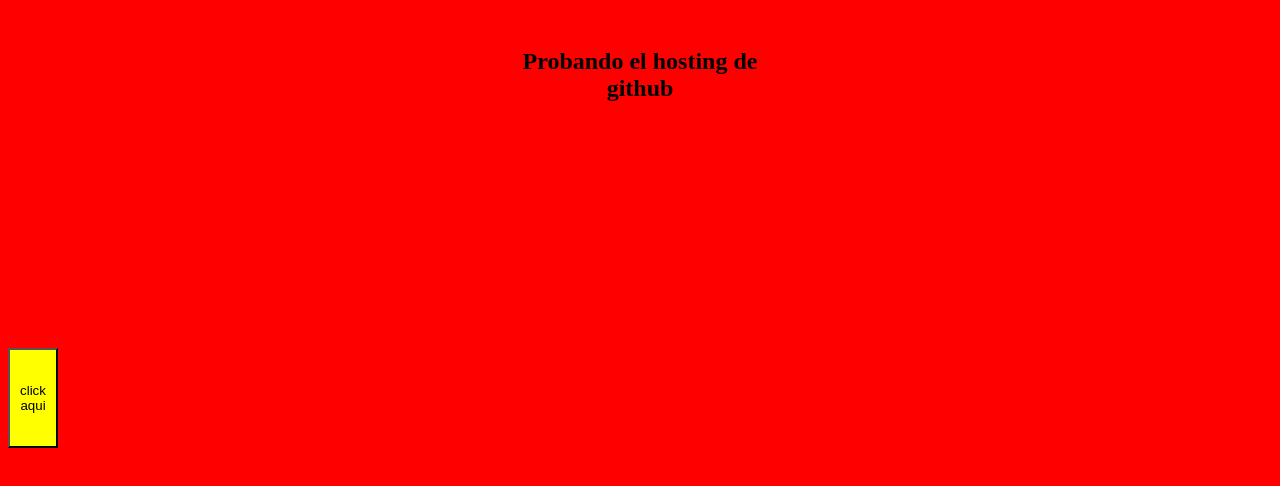
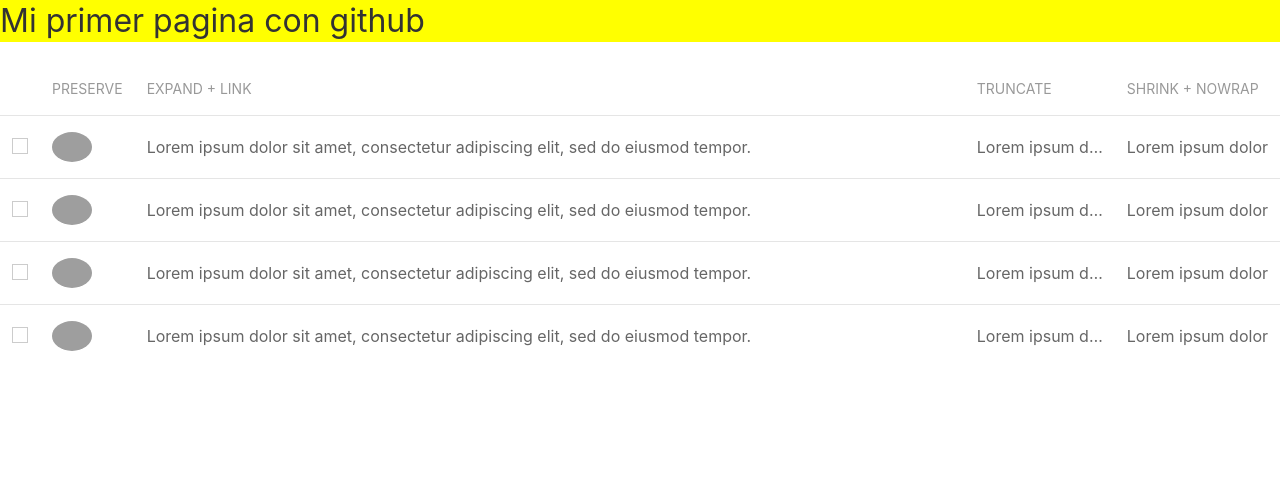
Before and after one commit to luisJR1720/git-tes, a plain HTML site: page index.html in a window 1280 px wide. Drawn offline with nearby package versions, Linux system fonts and the light colour scheme; grey boxes are pictures that could not be loaded.

Commit message:
SEGUNDO CAMBIO  INDEX

```diff
--- a/css/index.css
+++ /dev/null
@@ -1,18 +0,0 @@
-body{
-    background: red;
-}
-div{
-    margin: auto;
-    text-align: center;
-    width: 90%;
-    max-width: 300px;
-    height: 300px;
-    padding: 20px;
-}
-button{
-    background: yellow;
-    color: black;
-    text-align: center;
-    width: 50px;
-    height: 100px;
-}
--- a/index.html
+++ b/index.html
@@ -4,14 +4,66 @@
     <meta charset="UTF-8">
     <meta http-equiv="X-UA-Compatible" content="IE=edge">
     <meta name="viewport" content="width=device-width, initial-scale=1.0">
-    <link rel="stylesheet" href="css/index.css">
-    <title>Document</title>
+    <link rel="stylesheet" href="https://cdn.jsdelivr.net/npm/uikit@3.15.6/dist/css/uikit.min.css" />
+    <title>Mi primer pagina github</title>
 </head>
 <body>
-    <div>
-        <h2>Probando el hosting de github</h2>
+    <div style="margin: auto; background:yellow;">
+        <h2>Mi primer pagina con github</h2>
     </div>
-    <button id="btn-click" onclick="click()">click aqui</button>
+    <div class="uk-overflow-auto">
+        <table class="uk-table uk-table-hover uk-table-middle uk-table-divider">
+            <thead>
+                <tr>
+                    <th class="uk-table-shrink"></th>
+                    <th class="uk-table-shrink">Preserve</th>
+                    <th class="uk-table-expand">Expand + Link</th>
+                    <th class="uk-width-small">Truncate</th>
+                    <th class="uk-table-shrink uk-text-nowrap">Shrink + Nowrap</th>
+                </tr>
+            </thead>
+            <tbody>
+                <tr>
+                    <td><input class="uk-checkbox" type="checkbox"></td>
+                    <td><img class="uk-preserve-width uk-border-circle" src="https://scontent.fmex5-1.fna.fbcdn.net/v/t39.30808-6/277443870_1344883719343452_8965916869425941114_n.jpg?_nc_cat=111&ccb=1-7&_nc_sid=09cbfe&_nc_eui2=AeG0qOOeNnwVHm8Qiu-iuHXbJbElhC3VwZglsSWELdXBmOnQDdsC5U5cOfcpAbEqv-zt9bC_CdyYlLFGY_pShzo_&_nc_ohc=iPQe3w_ryqEAX-63ybt&_nc_ht=scontent.fmex5-1.fna&oh=00_AT-Heith1PDypcSRGbzrBnyxGL2R5Eto5u1562X5NOggUg&oe=631AD529" width="40" height="40" alt=""></td>
+                    <td class="uk-table-link">
+                        <a class="uk-link-reset" href="">Lorem ipsum dolor sit amet, consectetur adipiscing elit, sed do eiusmod tempor.</a>
+                    </td>
+                    <td class="uk-text-truncate">Lorem ipsum dolor sit amet, consectetur adipiscing elit, sed do eiusmod tempor.</td>
+                    <td class="uk-text-nowrap">Lorem ipsum dolor</td>
+                </tr>
+                <tr>
+                    <td><input class="uk-checkbox" type="checkbox"></td>
+                    <td><img class="uk-preserve-width uk-border-circle" src="https://scontent.fmex5-1.fna.fbcdn.net/v/t39.30808-6/277443870_1344883719343452_8965916869425941114_n.jpg?_nc_cat=111&ccb=1-7&_nc_sid=09cbfe&_nc_eui2=AeG0qOOeNnwVHm8Qiu-iuHXbJbElhC3VwZglsSWELdXBmOnQDdsC5U5cOfcpAbEqv-zt9bC_CdyYlLFGY_pShzo_&_nc_ohc=iPQe3w_ryqEAX-63ybt&_nc_ht=scontent.fmex5-1.fna&oh=00_AT-Heith1PDypcSRGbzrBnyxGL2R5Eto5u1562X5NOggUg&oe=631AD529" width="40" height="40" alt=""></td>
+                    <td class="uk-table-link">
+                        <a class="uk-link-reset" href="">Lorem ipsum dolor sit amet, consectetur adipiscing elit, sed do eiusmod tempor.</a>
+                    </td>
+                    <td class="uk-text-truncate">Lorem ipsum dolor sit amet, consectetur adipiscing elit, sed do eiusmod tempor.</td>
+                    <td class="uk-text-nowrap">Lorem ipsum dolor</td>
+                </tr>
+                <tr>
+                    <td><input class="uk-checkbox" type="checkbox"></td>
+                    <td><img class="uk-preserve-width uk-border-circle" src="https://scontent.fmex5-1.fna.fbcdn.net/v/t39.30808-6/277443870_1344883719343452_8965916869425941114_n.jpg?_nc_cat=111&ccb=1-7&_nc_sid=09cbfe&_nc_eui2=AeG0qOOeNnwVHm8Qiu-iuHXbJbElhC3VwZglsSWELdXBmOnQDdsC5U5cOfcpAbEqv-zt9bC_CdyYlLFGY_pShzo_&_nc_ohc=iPQe3w_ryqEAX-63ybt&_nc_ht=scontent.fmex5-1.fna&oh=00_AT-Heith1PDypcSRGbzrBnyxGL2R5Eto5u1562X5NOggUg&oe=631AD529" width="40" height="40" alt=""></td>
+                    <td class="uk-table-link">
+                        <a class="uk-link-reset" href="">Lorem ipsum dolor sit amet, consectetur adipiscing elit, sed do eiusmod tempor.</a>
+                    </td>
+                    <td class="uk-text-truncate">Lorem ipsum dolor sit amet, consectetur adipiscing elit, sed do eiusmod tempor.</td>
+                    <td class="uk-text-nowrap">Lorem ipsum dolor</td>
+                </tr>
+                <tr>
+                    <td><input class="uk-checkbox" type="checkbox"></td>
+                    <td><img class="uk-preserve-width uk-border-circle" src="https://scontent.fmex5-1.fna.fbcdn.net/v/t39.30808-6/277443870_1344883719343452_8965916869425941114_n.jpg?_nc_cat=111&ccb=1-7&_nc_sid=09cbfe&_nc_eui2=AeG0qOOeNnwVHm8Qiu-iuHXbJbElhC3VwZglsSWELdXBmOnQDdsC5U5cOfcpAbEqv-zt9bC_CdyYlLFGY_pShzo_&_nc_ohc=iPQe3w_ryqEAX-63ybt&_nc_ht=scontent.fmex5-1.fna&oh=00_AT-Heith1PDypcSRGbzrBnyxGL2R5Eto5u1562X5NOggUg&oe=631AD529" width="40" height="40" alt=""></td>
+                    <td class="uk-table-link">
+                        <a class="uk-link-reset" href="">Lorem ipsum dolor sit amet, consectetur adipiscing elit, sed do eiusmod tempor.</a>
+                    </td>
+                    <td class="uk-text-truncate">Lorem ipsum dolor sit amet, consectetur adipiscing elit, sed do eiusmod tempor.</td>
+                    <td class="uk-text-nowrap">Lorem ipsum dolor</td>
+                </tr>
+            </tbody>
+        </table>
+    </div>
 </body>
-<script src="index.js"></script>
+<!-- UIkit JS -->
+<script src="https://cdn.jsdelivr.net/npm/uikit@3.15.6/dist/js/uikit.min.js"></script>
+<script src="https://cdn.jsdelivr.net/npm/uikit@3.15.6/dist/js/uikit-icons.min.js"></script>
 </html>
--- a/index.js
+++ /dev/null
@@ -1,3 +0,0 @@
-const click=()=>{
-    alert('CLICK DEL BOTON');
-}
```
